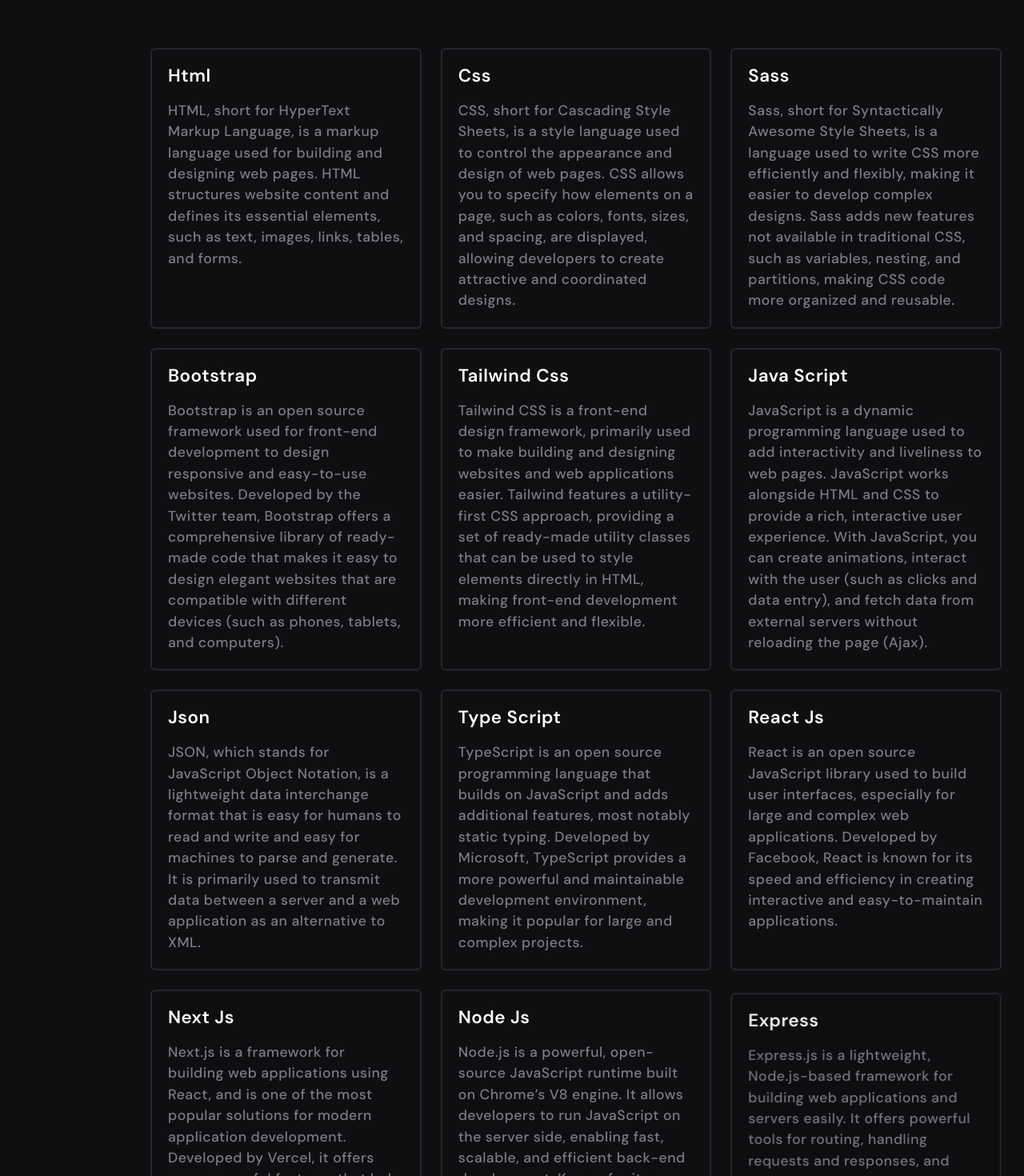
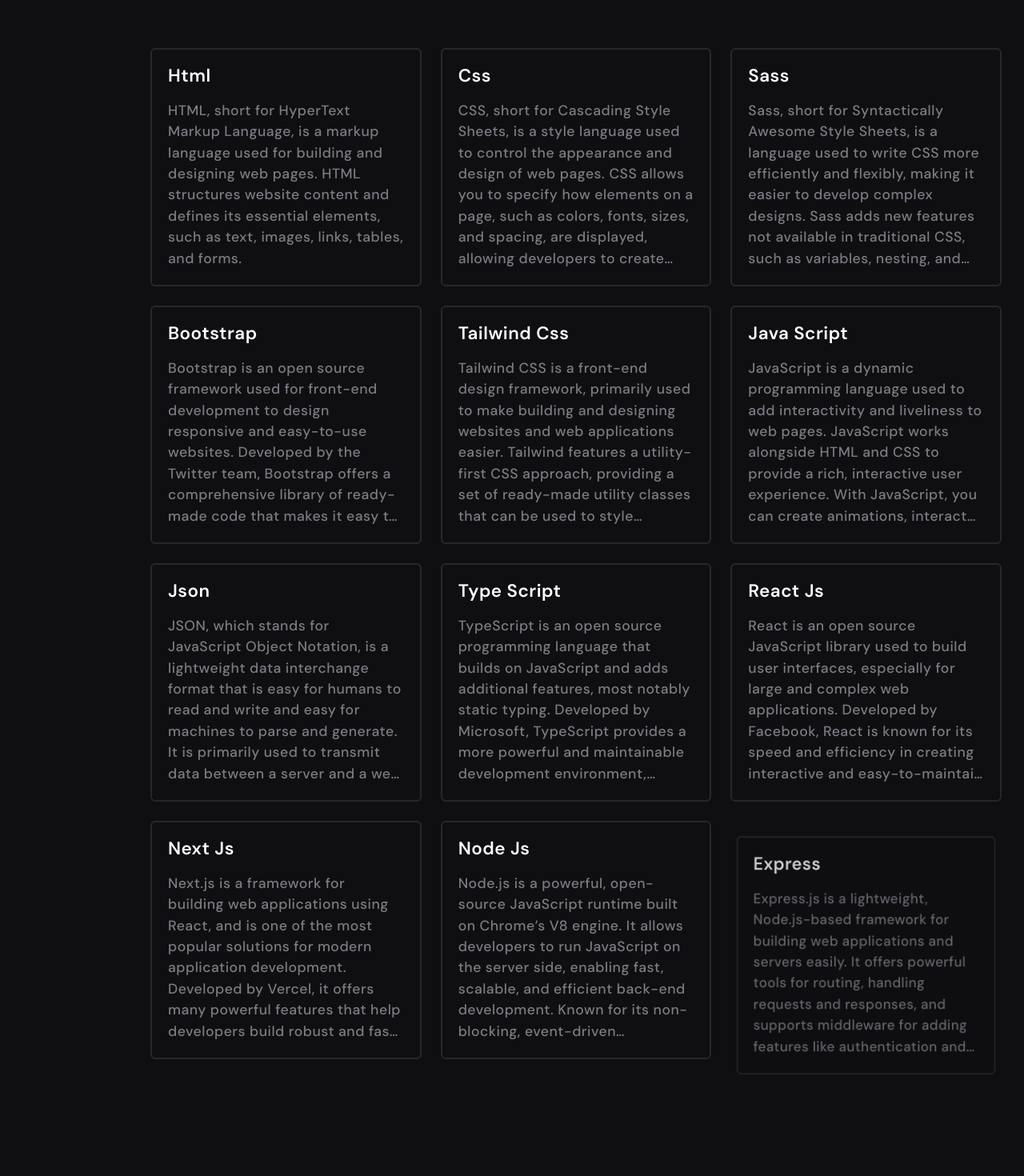
Before and after one commit to the-artist-web/the-artist-web, a Next.js app: page / in a window 1280 px wide. Shown: the part 800-2270 px from the top of the page at 80% size. Built offline with nearby package versions, Linux system fonts and the light colour scheme; some icons are missing.

Commit message:
updates on home scss & page home

```diff
--- a/src/app/page.tsx
+++ b/src/app/page.tsx
@@ -112,7 +112,7 @@
                 >
                   <div className="card-body p-0">
                     <h2 className="text-capitalize mb-3 label-large">html</h2>
-                    <p className="text-second m-0 p-0 label-small">
+                    <p className="description text-second m-0 p-0 label-small">
                       HTML, short for HyperText Markup Language, is a markup language used for building and designing web pages. HTML structures website content and defines its essential elements, such as text, images, links, tables, and forms.
                     </p>
                   </div>
@@ -126,7 +126,7 @@
                 >
                   <div className="card-body p-0">
                     <h2 className="text-capitalize mb-3 label-large">css</h2>
-                    <p className="text-second m-0 p-0 label-small">
+                    <p className="description text-second m-0 p-0 label-small">
                     CSS, short for Cascading Style Sheets, is a style language used to control the appearance and design of web pages. CSS allows you to specify how elements on a page, such as colors, fonts, sizes, and spacing, are displayed, allowing developers to create attractive and coordinated designs.
                     </p>
                   </div>
@@ -140,7 +140,7 @@
                 >
                   <div className="card-body p-0">
                     <h2 className="text-capitalize mb-3 label-large">sass</h2>
-                    <p className="text-second m-0 p-0 label-small">
+                    <p className="description text-second m-0 p-0 label-small">
                     Sass, short for Syntactically Awesome Style Sheets, is a language used to write CSS more efficiently and flexibly, making it easier to develop complex designs. Sass adds new features not available in traditional CSS, such as variables, nesting, and partitions, making CSS code more organized and reusable.
                     </p>
                   </div>
@@ -154,7 +154,7 @@
                 >
                   <div className="card-body p-0">
                     <h2 className="text-capitalize mb-3 label-large">bootstrap</h2>
-                    <p className="text-second m-0 p-0 label-small">
+                    <p className="description text-second m-0 p-0 label-small">
                     Bootstrap is an open source framework used for front-end development to design responsive and easy-to-use websites. Developed by the Twitter team, Bootstrap offers a comprehensive library of ready-made code that makes it easy to design elegant websites that are compatible with different devices (such as phones, tablets, and computers).
                     </p>
                   </div>
@@ -168,7 +168,7 @@
                 >
                   <div className="card-body p-0">
                     <h2 className="text-capitalize mb-3 label-large">tailwind css</h2>
-                    <p className="text-second m-0 p-0 label-small">
+                    <p className="description text-second m-0 p-0 label-small">
                     Tailwind CSS is a front-end design framework, primarily used to make building and designing websites and web applications easier. Tailwind features a utility-first CSS approach, providing a set of ready-made utility classes that can be used to style elements directly in HTML, making front-end development more efficient and flexible.
                     </p>
                   </div>
@@ -182,7 +182,7 @@
                 >
                   <div className="card-body p-0">
                     <h2 className="text-capitalize mb-3 label-large">java script</h2>
-                    <p className="text-second m-0 p-0 label-small">
+                    <p className="description text-second m-0 p-0 label-small">
                     JavaScript is a dynamic programming language used to add interactivity and liveliness to web pages. JavaScript works alongside HTML and CSS to provide a rich, interactive user experience. With JavaScript, you can create animations, interact with the user (such as clicks and data entry), and fetch data from external servers without reloading the page (Ajax).
                     </p>
                   </div>
@@ -196,7 +196,7 @@
                 >
                   <div className="card-body p-0">
                     <h2 className="text-capitalize mb-3 label-large">json</h2>
-                    <p className="text-second m-0 p-0 label-small">
+                    <p className="description text-second m-0 p-0 label-small">
                       JSON, which stands for JavaScript Object Notation, is a lightweight data interchange format that is easy for humans to read and write and easy for machines to parse and generate. It is primarily used to transmit data between a server and a web application as an alternative to XML.
                     </p>
                   </div>
@@ -210,7 +210,7 @@
                 >
                   <div className="card-body p-0">
                     <h2 className="text-capitalize mb-3 label-large">type script</h2>
-                    <p className="text-second m-0 p-0 label-small">
+                    <p className="description text-second m-0 p-0 label-small">
                     TypeScript is an open source programming language that builds on JavaScript and adds additional features, most notably static typing. Developed by Microsoft, TypeScript provides a more powerful and maintainable development environment, making it popular for large and complex projects.
                     </p>
                   </div>
@@ -224,7 +224,7 @@
                 >
                   <div className="card-body p-0">
                     <h2 className="text-capitalize mb-3 label-large">react js</h2>
-                    <p className="text-second m-0 p-0 label-small">
+                    <p className="description text-second m-0 p-0 label-small">
                     React is an open source JavaScript library used to build user interfaces, especially for large and complex web applications. Developed by Facebook, React is known for its speed and efficiency in creating interactive and easy-to-maintain applications.
                     </p>
                   </div>
@@ -238,7 +238,7 @@
                 >
                   <div className="card-body p-0">
                     <h2 className="text-capitalize mb-3 label-large">next js</h2>
-                    <p className="text-second m-0 p-0 label-small">
+                    <p className="description text-second m-0 p-0 label-small">
                     Next.js is a framework for building web applications using React, and is one of the most popular solutions for modern application development. Developed by Vercel, it offers many powerful features that help developers build robust and fast applications.
                     </p>
                   </div>
@@ -252,7 +252,7 @@
                 >
                   <div className="card-body p-0">
                     <h2 className="text-capitalize mb-3 label-large">node js</h2>
-                    <p className="text-second m-0 p-0 label-small">
+                    <p className="description text-second m-0 p-0 label-small">
                       Node.js is a powerful, open-source JavaScript runtime built on Chrome’s V8 engine. It allows developers to run JavaScript on the server side, enabling fast, scalable, and efficient back-end development. Known for its non-blocking, event-driven architecture, Node.js is ideal for building real-time applications, like chat apps and APIs, that handle multiple requests simultaneously.
                     </p>
                   </div>
@@ -266,7 +266,7 @@
                 >
                   <div className="card-body p-0">
                     <h2 className="text-capitalize mb-3 label-large">express</h2>
-                    <p className="text-second m-0 p-0 label-small">
+                    <p className="description text-second m-0 p-0 label-small">
                       Express.js is a lightweight, Node.js-based framework for building web applications and servers easily. It offers powerful tools for routing, handling requests and responses, and supports middleware for adding features like authentication and error handling. This makes it a popular choice for developing fast, scalable applications.
                     </p>
                   </div>
@@ -280,7 +280,7 @@
                 >
                   <div className="card-body p-0">
                     <h2 className="text-capitalize mb-3 label-large">mongodb</h2>
-                    <p className="text-second m-0 p-0 label-small">
+                    <p className="description text-second m-0 p-0 label-small">
                       MongoDB is a flexible, document-oriented NoSQL database that stores data in JSON-like, BSON format, making it easy to work with and highly scalable. Unlike traditional relational databases, MongoDB allows for dynamic schema design, which means you can handle large amounts of unstructured data and update schemas as needed without downtime. This flexibility makes MongoDB popular for applications that require quick access to data, high performance, and the ability to scale horizontally, such as content management systems, real-time analytics, and e-commerce platforms.
                     </p>
                   </div>
--- a/src/styles/globals.css
+++ b/src/styles/globals.css
@@ -696,6 +696,13 @@
   min-height: 80px;
   max-height: 80px;
 }
+.skills .container .card-skill .card-body .description {
+  display: -webkit-box;
+  -webkit-line-clamp: 8;
+  -webkit-box-orient: vertical;
+  overflow: hidden;
+  text-overflow: ellipsis;
+}
 
 /* ---------------------------------------------------- *\
  * DOCS PAGE
--- a/src/styles/pages/_home.scss
+++ b/src/styles/pages/_home.scss
@@ -123,6 +123,16 @@
                 min-height: 80px;
                 max-height: 80px;
             }
+
+            .card-body {
+                .description {
+                    display: -webkit-box;
+                    -webkit-line-clamp: 8;
+                    -webkit-box-orient: vertical;
+                    overflow: hidden;
+                    text-overflow: ellipsis;
+                }
+            }
         }
     }
 }
```
Also changed, not shown: 1 other file (tests, documents, lock files or other folders).
